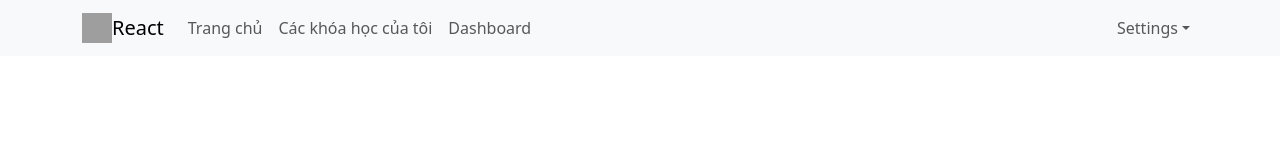
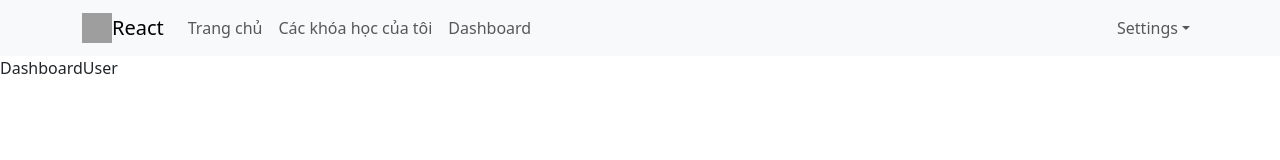
Before and after one commit to vuthanhcong02/React_LMS, a React (Create React App) app: page /dashboard in a window 1280 px wide. Shown: the top 160 px of the page. Built offline with nearby package versions, Linux system fonts and the light colour scheme; grey boxes are pictures that could not be loaded.

Commit message:
setup react-router-dom for pages

```diff
--- a/src/App.js
+++ b/src/App.js
@@ -1,10 +1,20 @@
 import './App.scss';
 import Header from './components/Layout/Header/Header';
-
+import { Outlet } from 'react-router-dom';
 function App() {
   return (
-    <div className="App">
-        <Header/>
+    <div className="app-container">
+        <div className='header-container'>
+          <Header/>
+        </div>
+        <div className='main-container'>
+            <div className='sidenav-container'>
+
+            </div>
+            <div className='app-content'>
+                <Outlet/>
+            </div>
+        </div>
     </div>
   );
 }
--- /dev/null
+++ b/src/components/DashboardUser/DashboardUser.js
@@ -0,0 +1,7 @@
+import React from 'react'
+
+export default function DashboardUser() {
+  return (
+    <div>DashboardUser</div>
+  )
+}
--- a/src/components/Layout/Footer/Footer.js
+++ b/src/components/Layout/Footer/Footer.js
@@ -0,0 +1,6 @@
+import React from 'react'
+export default function Footer() {
+  return (
+    <div>Footer</div>
+  )
+}
--- a/src/components/Layout/Header/Header.js
+++ b/src/components/Layout/Header/Header.js
@@ -2,7 +2,7 @@ import Container from 'react-bootstrap/Container';
 import Nav from 'react-bootstrap/Nav';
 import Navbar from 'react-bootstrap/Navbar';
 import NavDropdown from 'react-bootstrap/NavDropdown';
-
+import { Link } from 'react-router-dom';
 function Header() {
   return (
     <Navbar expand="lg" className="bg-body-tertiary">
@@ -20,10 +20,9 @@ function Header() {
         <Navbar.Toggle aria-controls="basic-navbar-nav" />
         <Navbar.Collapse id="basic-navbar-nav">
           <Nav className="me-auto">
-
-            <Nav.Link href="#home">Trang chủ</Nav.Link>
-            <Nav.Link href="#link">Các khóa học của tôi</Nav.Link>
-            <Nav.Link href="#link">Dashboard</Nav.Link>
+            <Link to="/" className='nav-link'>Trang chủ</Link>
+            <Link to="/my-course" className='nav-link'>Các khóa học của tôi</Link>
+            <Link to="/dashboard" className='nav-link'>Dashboard</Link>
           </Nav>
           <Nav>
           <NavDropdown title="Settings" id="basic-nav-dropdown">
--- /dev/null
+++ b/src/components/MyCourse/MyCourse.js
@@ -0,0 +1,7 @@
+import React from 'react'
+
+export default function MyCourse() {
+  return (
+    <div>MyCourse</div>
+  )
+}
--- a/src/index.js
+++ b/src/index.js
@@ -3,11 +3,21 @@ import ReactDOM from 'react-dom/client';
 import App from './App';
 import reportWebVitals from './reportWebVitals';
 import 'bootstrap/dist/css/bootstrap.min.css';
+import {BrowserRouter, Routes, Route} from 'react-router-dom';
+import MyCourse from './components/MyCourse/MyCourse';
+import DashboardUser from './components/DashboardUser/DashboardUser';
 const root = ReactDOM.createRoot(document.getElementById('root'));
 root.render(
-  <React.StrictMode>
-    <App />
-  </React.StrictMode>
+  // <React.StrictMode>
+     <BrowserRouter>
+        <Routes>
+          <Route path="/" element={<App />} >
+            <Route path="/my-course" element={<MyCourse/>}/>
+            <Route path="dashboard" element={<DashboardUser />}/>
+          </Route>
+        </Routes>
+      </BrowserRouter>
+ // </React.StrictMode>
 );
 
 // If you want to start measuring performance in your app, pass a function
```
